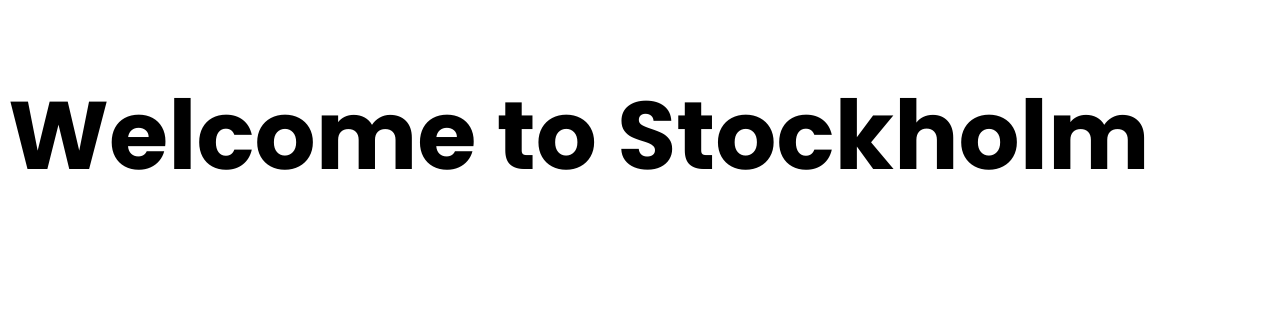
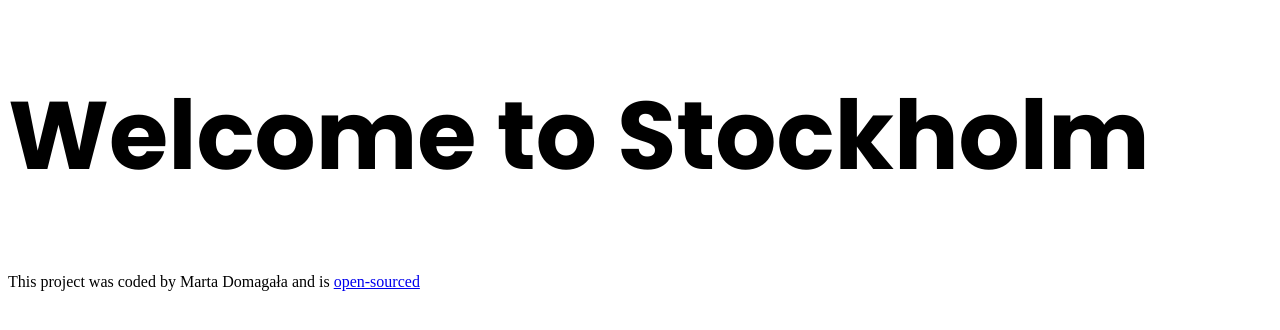
Before and after one commit to Marbowle/stockholm-travel-project, a plain HTML site: page index.html in a window 1280 px wide. Drawn offline with Linux system fonts and the light colour scheme.

Commit message:
Added link to the GitHub repo

```diff
--- a/index.html
+++ b/index.html
@@ -15,5 +15,13 @@
   </head>
   <body>
     <h1>Welcome to Stockholm</h1>
+    <footer>
+      This project was coded by Marta Domagała and is
+      <a
+        href="https://github.com/Marbowle/stockholm-travel-project"
+        targte="_blank"
+        >open-sourced</a
+      >
+    </footer>
   </body>
 </html>
```
